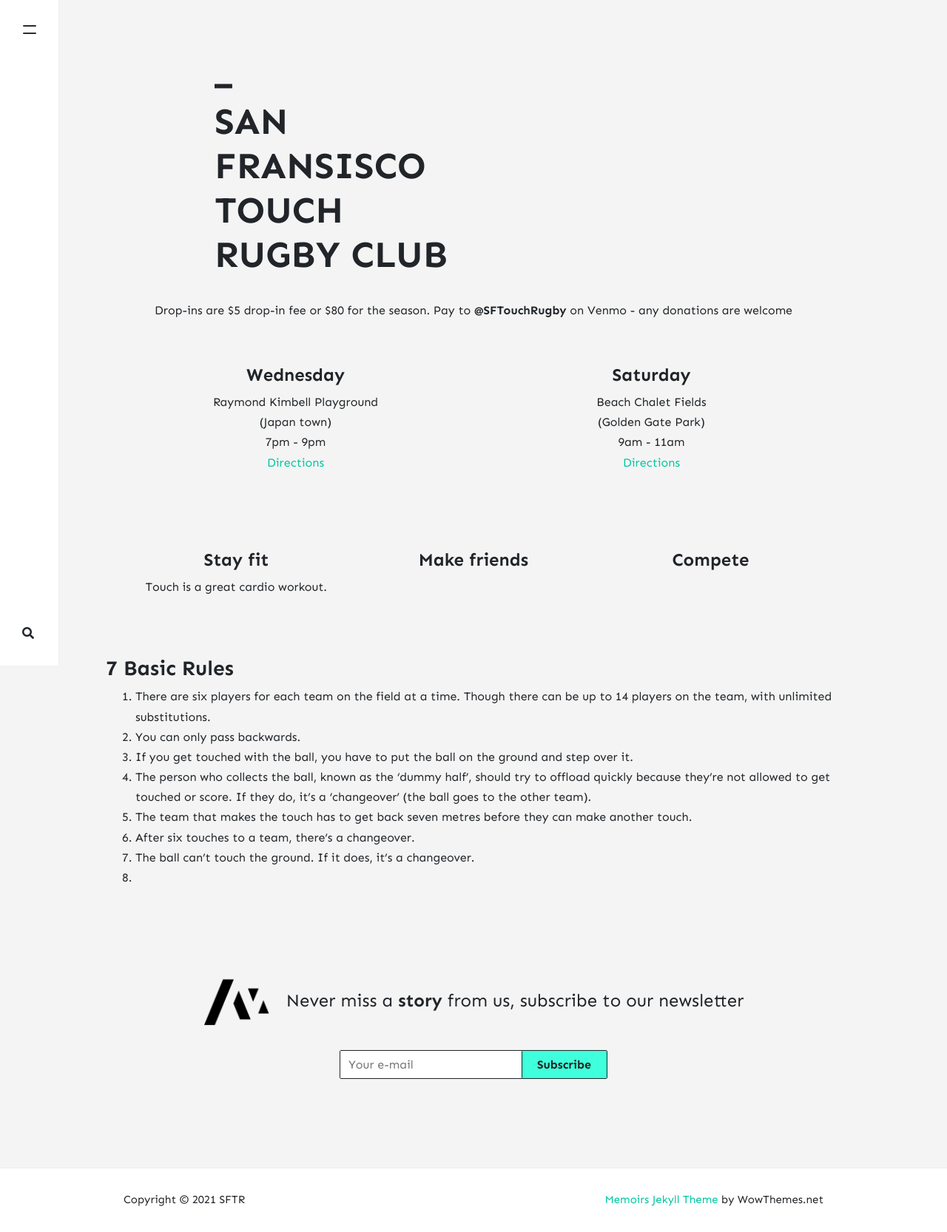
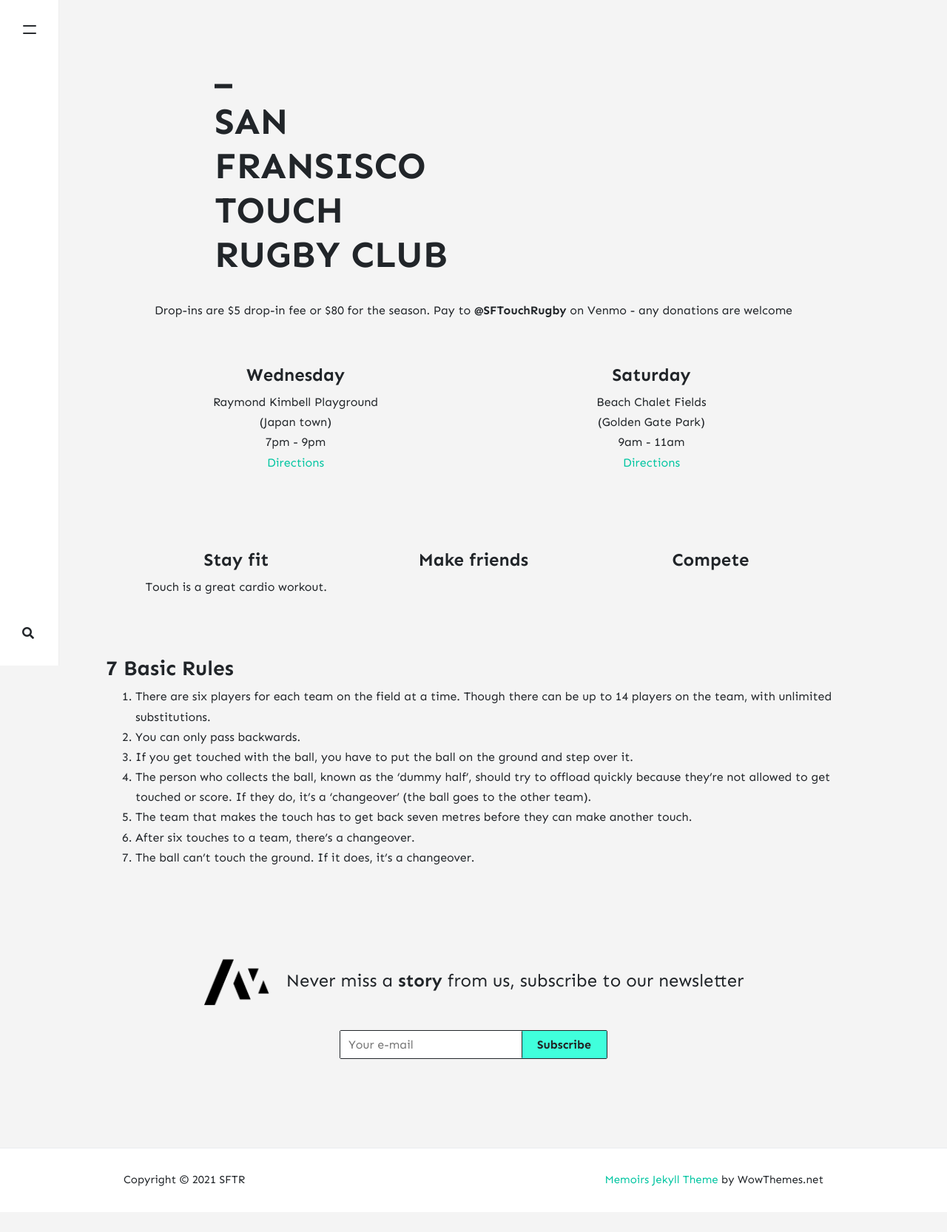
Before and after one commit to stackbit-projects/blue-triceratops-4f502, a Jekyll site: the page built from _pages/about.md, in a window 1280 px wide. Shown: the whole page at 74% size. Built offline with Jekyll 4.4.1, drawn with Linux system fonts in a browser that asks for light colours; nearby versions of some CDN libraries; comment, search, counter and statistics services are not loaded; after the commit the page ends 1639 px from its top, so only the background shows below that.

```diff
--- a/_layouts/home.html
+++ b/_layouts/home.html
@@ -72,7 +72,7 @@ permalink: "/home.html"
     <li>The person who collects the ball, known as the ‘dummy half’, should try to offload quickly because they’re not allowed to get touched or score. If they do, it’s a ‘changeover’ (the ball goes to the other team).</li>
     <li>The team that makes the touch has to get back seven metres before they can make another touch.</li>
     <li>After six touches to a team, there’s a changeover.</li>
-    <li>The ball can’t touch the ground. If it does, it’s a changeover.<li>
+    <li>The ball can’t touch the ground. If it does, it’s a changeover.</li>
 </ol>
 </div>
 
```
